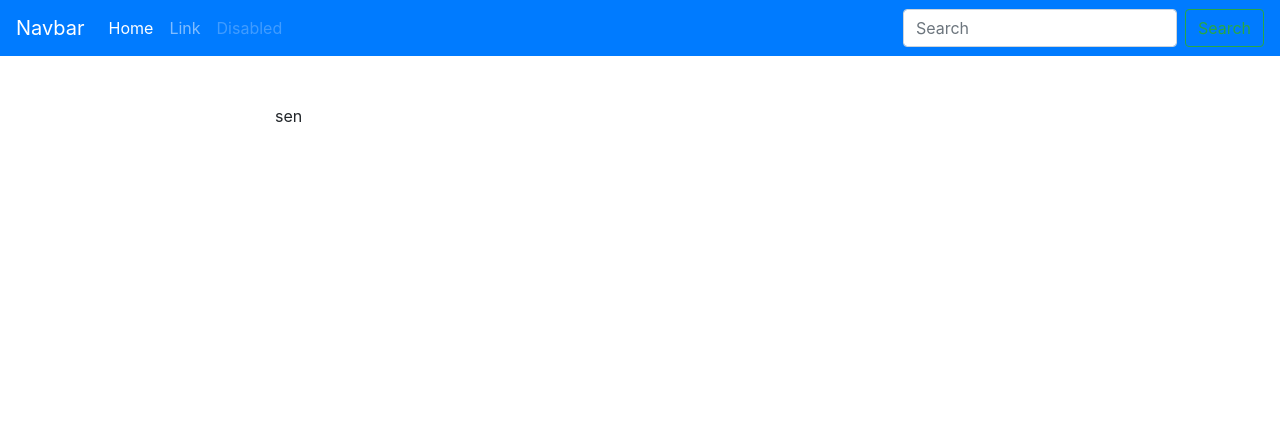
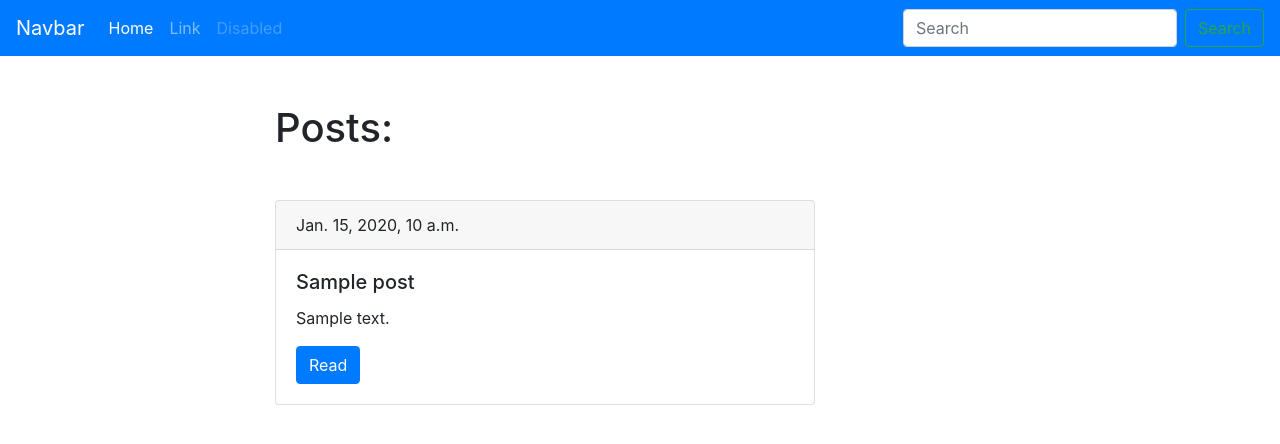
Before and after one commit to UlvacMoscow/Django_projects, a Django app: page /blog/ in a window 1280 px wide. Shown: the top 444 px of the page. Run offline with Django 3.2, Linux system fonts and the light colour scheme; tables that the repository leaves empty hold one stand-in row (values such as "Sample post"); some libraries are stand-ins or nearby versions.

Commit message:
Добавил Экземпляры class Post и добавил css card для них

```diff
--- a/Django blog/app/blogengine/blog/templates/blog/index.html
+++ b/Django blog/app/blogengine/blog/templates/blog/index.html
@@ -6,7 +6,18 @@
 {% endblock title %}
 
 {% block content %}
-    <p>
-        {{name}}
-    </p>
+    <h1 class='mb-5'>Posts:</h1>
+    {% for post in posts %}
+        <div class="card">
+            <div class="card-header">
+                {{ post.date_pub }}
+            </div>
+            <div class="card-body">
+                <h5 class="card-title">{{ post.title }}</h5>
+                <p class="card-text">{{ post.body | truncatewords:15 }}</p>
+                <a href="#" class="btn btn-primary">Read</a>
+            </div>
+        </div>
+
+    {% endfor %}
 {% endblock content %}
--- a/Django blog/app/blogengine/blog/views.py
+++ b/Django blog/app/blogengine/blog/views.py
@@ -1,7 +1,8 @@
 from django.shortcuts import render
 from django.http import HttpResponse
 
+from .models import Post
 # Create your views here.
 def posts_list(request):
-    name = 'sen'
-    return render(request, 'blog/index.html', context={'name' : name})
+    posts = Post.objects.all()
+    return render(request, 'blog/index.html', context={'posts' : posts})
```
